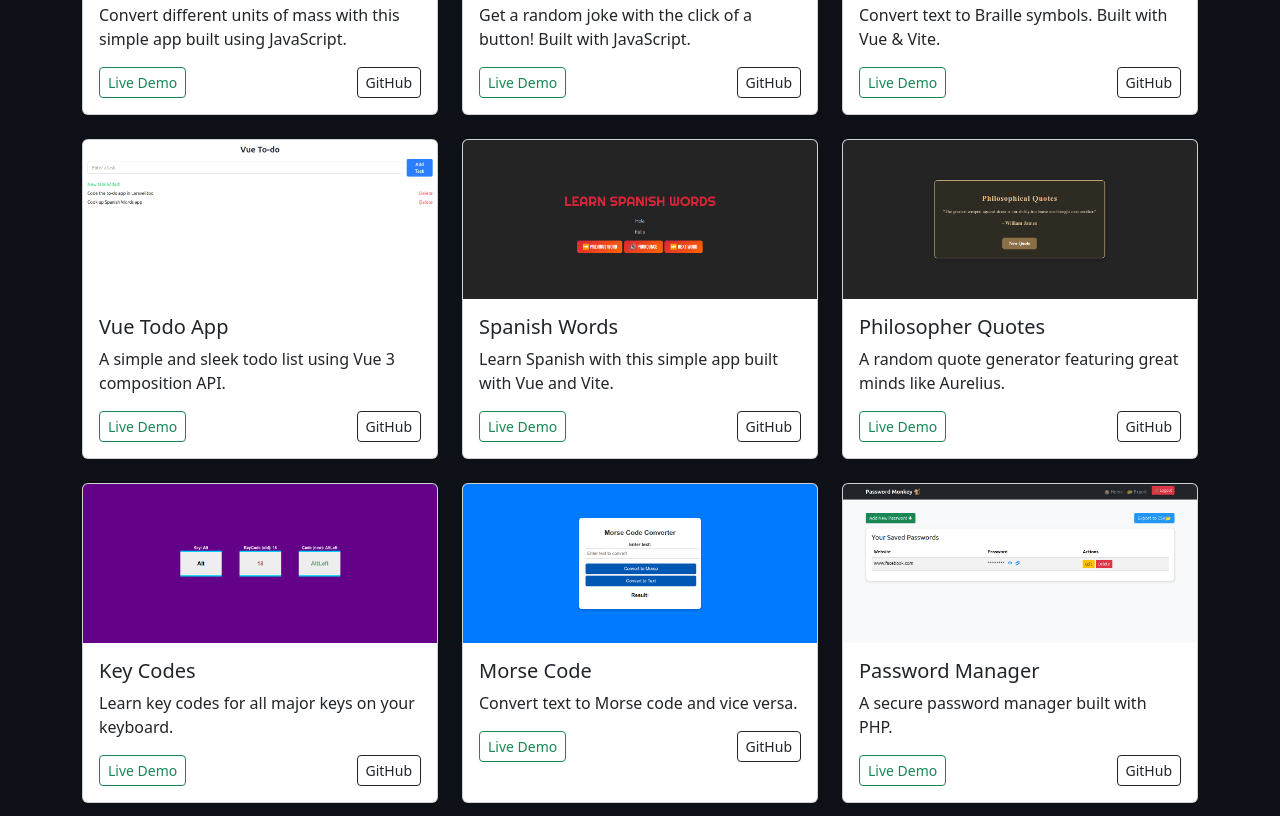
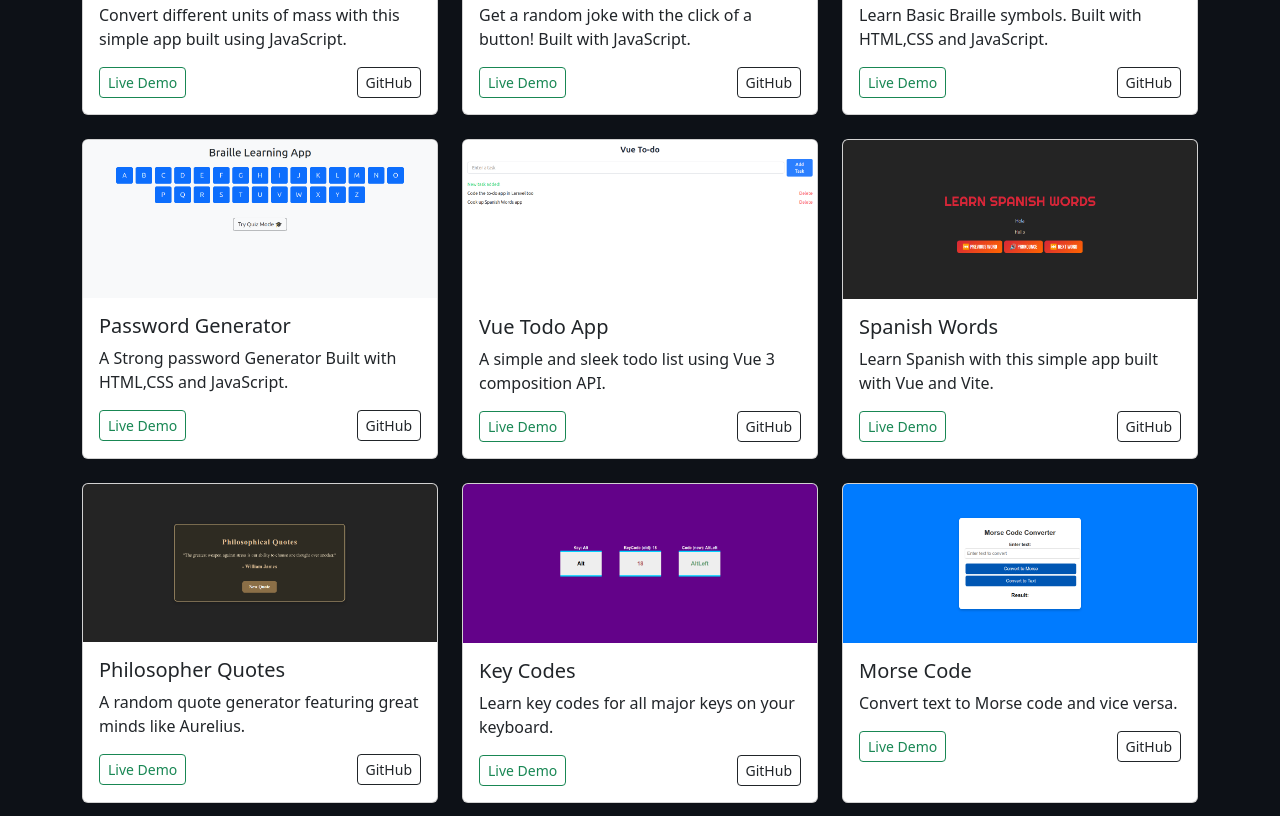
Before and after one commit to tejHacks/tejs-portfolio, a plain HTML site: page index.html in a window 1280 px wide. Shown: the part 3164-3980 px from the top of the page. Drawn offline with nearby package versions, Linux system fonts and the light colour scheme.

Commit message:
made another change

```diff
--- a/index.html
+++ b/index.html
@@ -346,10 +346,24 @@
         <img src="assets/images/braille.png" class="card-img-top" alt="Braille App Screenshot">
         <div class="card-body">
           <h5 class="card-title">Braille App</h5>
-          <p class="card-text">Convert text to Braille symbols. Built with Vue & Vite.</p>
+          <p class="card-text">Learn Basic Braille symbols. Built with HTML,CSS and JavaScript.</p>
           <div class="d-flex justify-content-between">
             <a href="https://braille-app-one.vercel.app" target="_blank" class="btn btn-outline-success btn-sm">Live Demo</a>
             <a href="https://github.com/tejHacks/braille-app" target="_blank" class="btn btn-outline-dark btn-sm">GitHub</a>
+          </div>
+        </div>
+      </div>
+    </div>
+
+    <div class="col-md-4">
+      <div class="card project-card h-100">
+        <img src="assets/images/braille.png" class="card-img-top" alt="Braille App Screenshot">
+        <div class="card-body">
+          <h5 class="card-title">Password Generator</h5>
+          <p class="card-text">A Strong password Generator Built with HTML,CSS and JavaScript.</p>
+          <div class="d-flex justify-content-between">
+            <a href="https://tej-password-generator.netlify.app/" target="_blank" class="btn btn-outline-success btn-sm">Live Demo</a>
+            <a href="https://github.com/tejHacks/tej-password-generator" target="_blank" class="btn btn-outline-dark btn-sm">GitHub</a>
           </div>
         </div>
       </div>
@@ -438,8 +452,7 @@
           <h5 class="card-title">Password Manager</h5>
           <p class="card-text">A secure password manager built with PHP.</p>
           <div class="d-flex justify-content-between">
-            <a href="http://localhost/password-manager/dashboard.php" target="_blank" class="btn btn-outline-success btn-sm">Live Demo</a>
-            <a href="https://github.com/tejHacks/password-manager" target="_blank" class="btn btn-outline-dark btn-sm">GitHub</a>
+            <a href="https://github.com/tejHacks/password-keeper-php" target="_blank" class="btn btn-outline-dark btn-sm">GitHub</a>
           </div>
         </div>
       </div>
@@ -583,7 +596,7 @@
             <h5 class="card-title">Sniphub (Code Snippet Manager)</h5>
             <p class="card-text">Save and manage your code snippets efficiently.</p>
             <div class="d-flex justify-content-between">
-              <a href="https://github.com/tejHacks/sniphub" target="_blank" class="btn btn-outline-dark btn-sm">GitHub</a>
+              <a href="https://github.com/tejHacks/snipHub" target="_blank" class="btn btn-outline-dark btn-sm">GitHub</a>
             </div>
           </div>
         </div>
@@ -611,7 +624,7 @@
             <h5 class="card-title">Laravel To-Do App</h5>
             <p class="card-text">A to-do list app built using Laravel.</p>
             <div class="d-flex justify-content-between">
-              <a href="https://github.com/tejHacks/laravel-todo" target="_blank" class="btn btn-outline-dark btn-sm">GitHub</a>
+              <a href="https://github.com/tejHacks/laravel-to-do-app" target="_blank" class="btn btn-outline-dark btn-sm">GitHub</a>
             </div>
           </div>
         </div>
--- a/style.css
+++ b/style.css
@@ -14,7 +14,7 @@ a {
 }
 a:hover {
   color: #79c0ff;
-  text-decoration: underline;
+  /* text-decoration: underline; */
 }
 
 .navbar {
```
Also changed, not shown: 1 other file.
